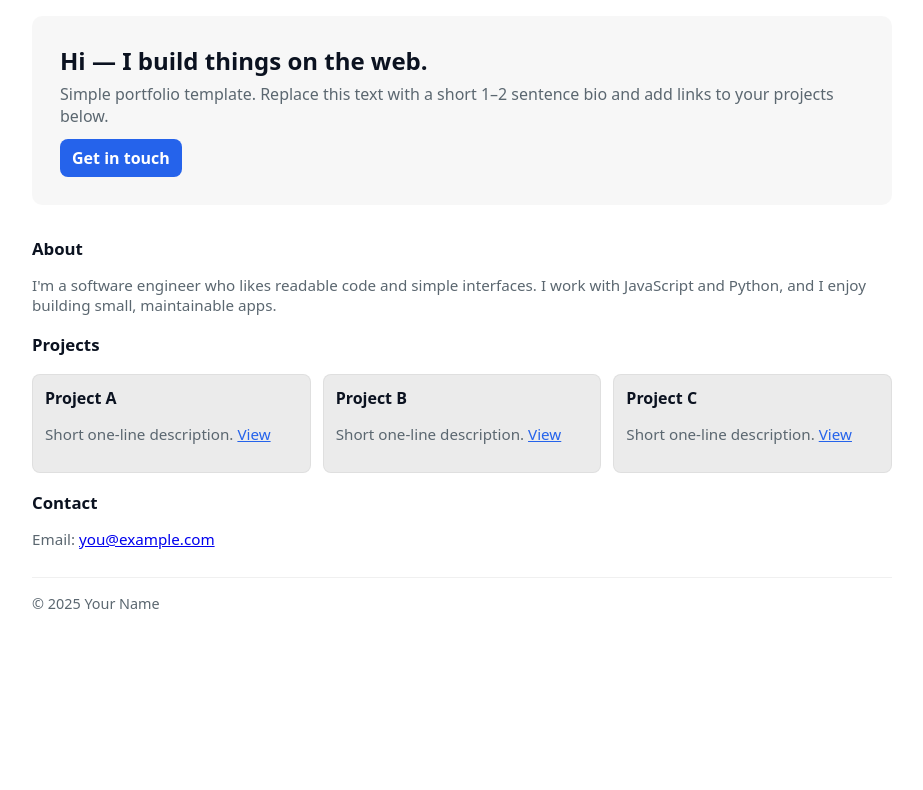
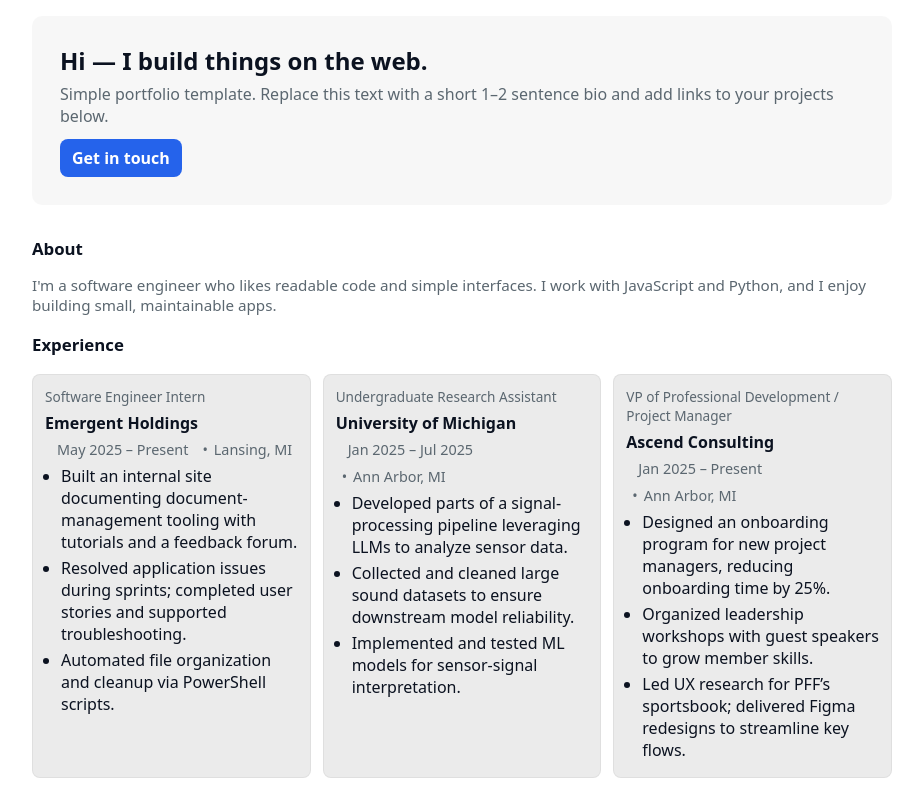
Before and after one commit to vchigull/vchigull.github.io, a plain HTML site: page index.html in a window 1280 px wide. Shown: the part 96-886 px from the top of the page, without its empty margins (178-1101 px from the left). Before the commit the page ends 836 px from the top, so only its background shows below. Drawn offline with Linux system fonts and the light colour scheme.

```diff
--- a/index.html
+++ b/index.html
@@ -23,6 +23,14 @@
     footer{margin-top:28px;padding-top:16px;border-top:1px solid rgba(0,0,0,0.06);color:var(--muted);font-size:0.9rem}
     a.button{display:inline-block;padding:8px 12px;border-radius:8px;background:var(--accent);color:white;text-decoration:none;font-weight:600}
     @media (max-width:520px){.wrap{margin:16px;padding:16px}.hero{padding:18px}}
+
+    /* Small helpers for experience layout */
+    .eyebrow{font-size:.85rem;color:var(--muted);margin-bottom:6px}
+    .meta{display:flex;gap:8px;flex-wrap:wrap;color:var(--muted);font-size:.9rem}
+    .meta span::before{content:"•";margin:0 6px;color:var(--muted)}
+    .meta span:first-child::before{content:""}
+    .card ul{margin:6px 0 0 16px;padding:0}
+    .card li{margin:4px 0}
   </style>
 </head>
 <body>
@@ -31,6 +39,7 @@
       <div class="brand">Your Name</div>
       <nav aria-label="Main nav">
         <a href="#about">About</a>
+        <a href="#experience">Experience</a>
         <a href="#projects">Projects</a>
         <a href="#contact">Contact</a>
       </nav>
@@ -48,6 +57,54 @@
       <section id="about">
         <h2 style="font-size:1.05rem;margin:18px 0 8px">About</h2>
         <p class="muted">I'm a software engineer who likes readable code and simple interfaces. I work with JavaScript and Python, and I enjoy building small, maintainable apps.</p>
+      </section>
+
+      <!-- NEW: Experience -->
+      <section id="experience">
+        <h2 style="font-size:1.05rem;margin:18px 0 8px">Experience</h2>
+        <div class="cards">
+          <article class="card">
+            <div class="eyebrow">Software Engineer Intern</div>
+            <h3>Emergent Holdings</h3>
+            <div class="meta">
+              <span>May 2025 – Present</span>
+              <span>Lansing, MI</span>
+            </div>
+            <ul>
+              <li>Built an internal site documenting document-management tooling with tutorials and a feedback forum.</li>
+              <li>Resolved application issues during sprints; completed user stories and supported troubleshooting.</li>
+              <li>Automated file organization and cleanup via PowerShell scripts.</li>
+            </ul>
+          </article>
+
+          <article class="card">
+            <div class="eyebrow">Undergraduate Research Assistant</div>
+            <h3>University of Michigan</h3>
+            <div class="meta">
+              <span>Jan 2025 – Jul 2025</span>
+              <span>Ann Arbor, MI</span>
+            </div>
+            <ul>
+              <li>Developed parts of a signal-processing pipeline leveraging LLMs to analyze sensor data.</li>
+              <li>Collected and cleaned large sound datasets to ensure downstream model reliability.</li>
+              <li>Implemented and tested ML models for sensor-signal interpretation.</li>
+            </ul>
+          </article>
+
+          <article class="card">
+            <div class="eyebrow">VP of Professional Development / Project Manager</div>
+            <h3>Ascend Consulting</h3>
+            <div class="meta">
+              <span>Jan 2025 – Present</span>
+              <span>Ann Arbor, MI</span>
+            </div>
+            <ul>
+              <li>Designed an onboarding program for new project managers, reducing onboarding time by 25%.</li>
+              <li>Organized leadership workshops with guest speakers to grow member skills.</li>
+              <li>Led UX research for PFF’s sportsbook; delivered Figma redesigns to streamline key flows.</li>
+            </ul>
+          </article>
+        </div>
       </section>
 
       <section id="projects">
@@ -71,16 +128,4 @@
       <section id="contact">
         <h2 style="font-size:1.05rem;margin:18px 0 8px">Contact</h2>
         <p class="muted">Email: <a href="mailto:you@example.com">you@example.com</a></p>
-      </section>
-    </main>
-
-    <footer>
-      <div>© <span id="year"></span> Your Name</div>
-    </footer>
-  </div>
-
-  <script>
-    document.getElementById('year').textContent = new Date().getFullYear();
-  </script>
-</body>
-</html>
+      </se
```
